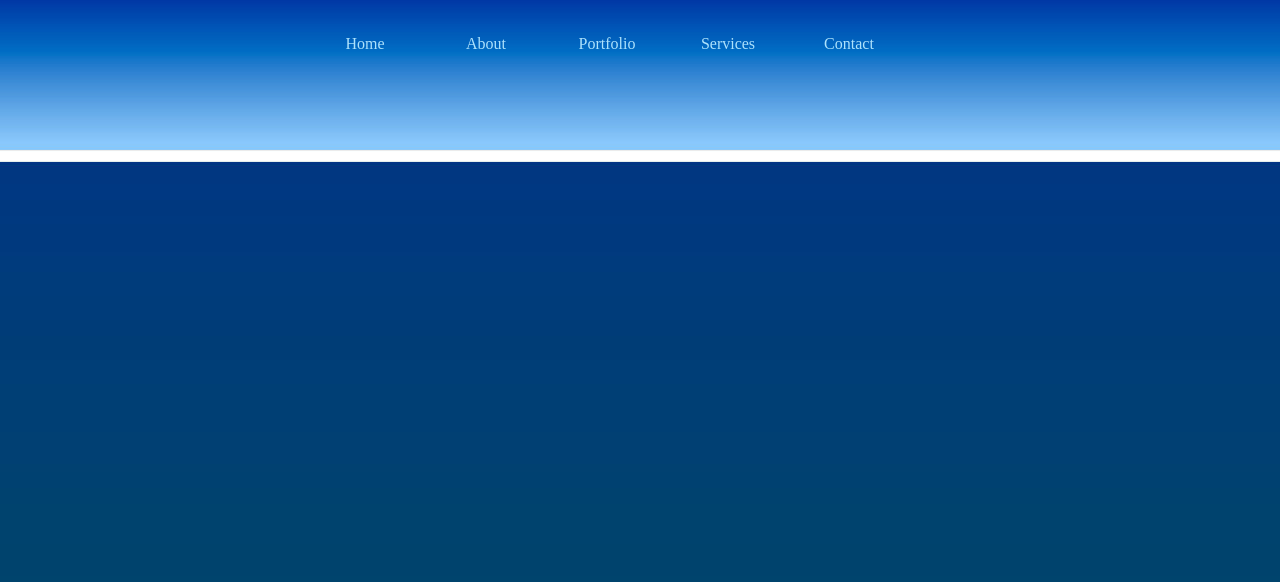
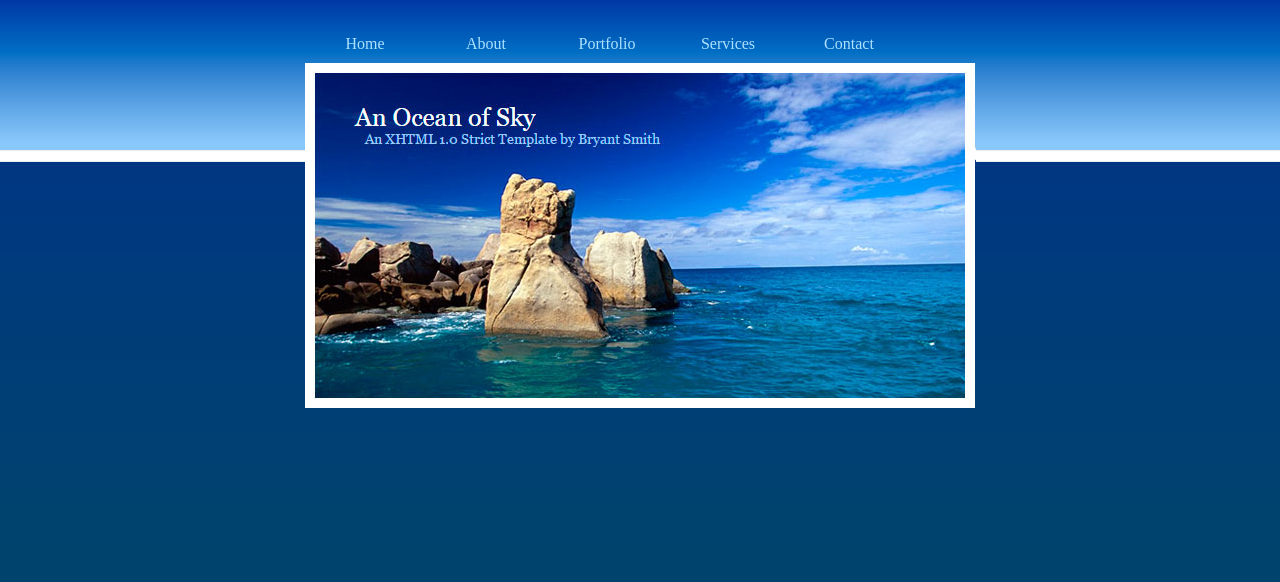
Before and after one commit to sergiohidalgo2015/ADMINISTRACION-GRAFICA-DE-RECURSOS-DIGITALES-2015, a plain HTML site: page clase06/enClase/ejemplo04/index.html in a window 1280 px wide. Drawn offline with Linux system fonts and the light colour scheme.

Commit message:
Clase 06

```diff
--- a/clase06/enClase/ejemplo04/estilos.css
+++ b/clase06/enClase/ejemplo04/estilos.css
@@ -46,3 +46,9 @@ nav ul li a:hover {
 	background-color: #fff;
 	color:#3179d4;
 }
+
+div.banner {
+	width:671px;
+	height:346px;
+	margin:0 auto;
+}
--- a/clase06/enClase/ejemplo04/index.html
+++ b/clase06/enClase/ejemplo04/index.html
@@ -16,5 +16,9 @@
 		</ul>
 	</nav>
 
+	<div class="banner">
+		<img src="img/banner.jpg" />
+	</div>
+
 </body>
 </html>
```
Also changed, not shown: clase06/enClase/ejemplo04/img/banner.jpg (added).
